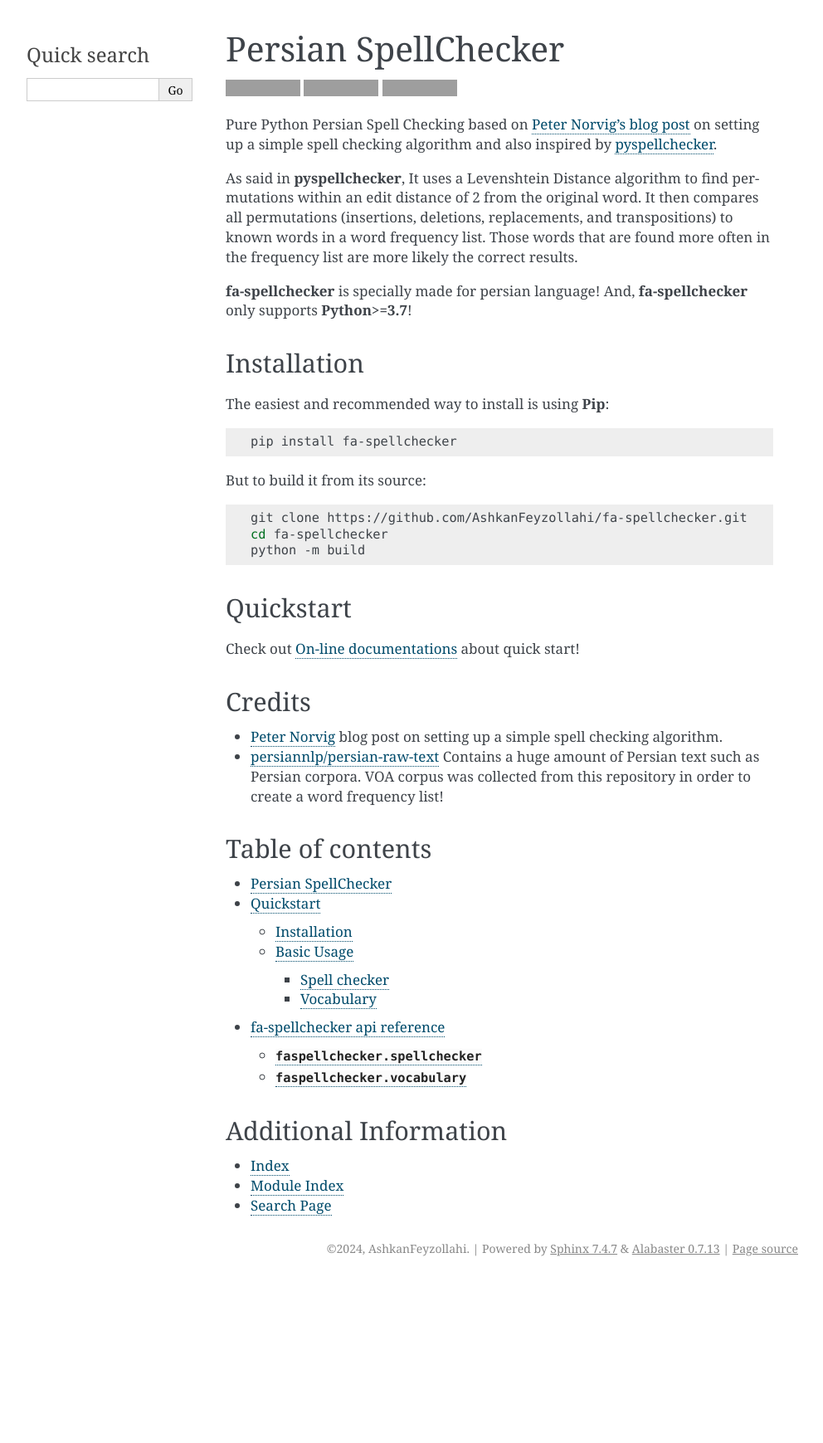
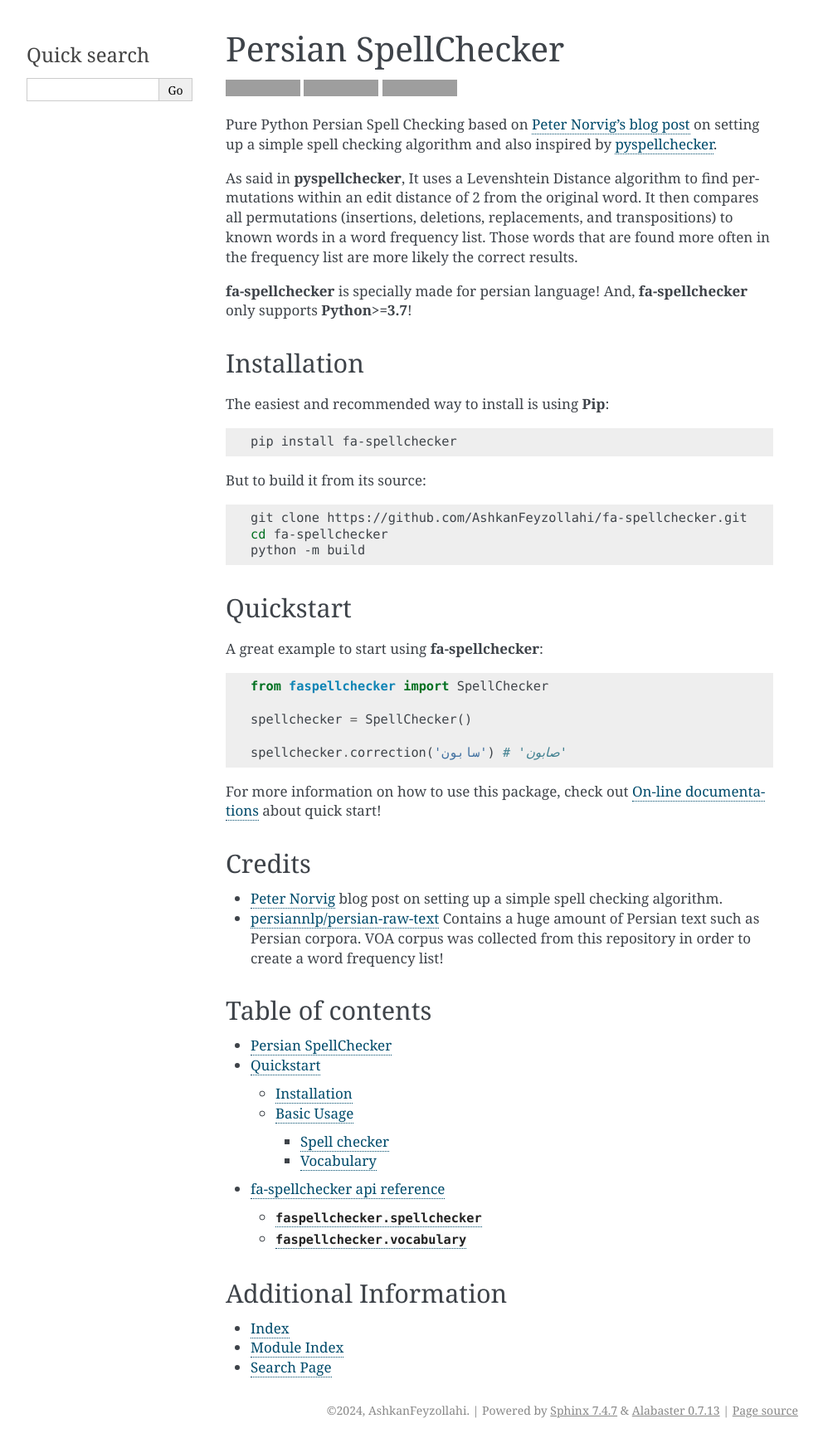
Before and after one commit to AshkanFeyzollahi/fa-spellchecker, a Sphinx documentation site: the page built from docs/source/index.rst, in a window 1280 px wide. Shown: the whole page at 83% size, without its empty margins (148-1140 px from the left). Built offline with Sphinx 7.4.7, drawn with Linux system fonts in a browser that asks for light colours; before the commit the page ends 1544 px from its top, so only the background shows below that; grey boxes are pictures that could not be loaded.

Commit message:
Update docs/source/quickstart.rst & README.md

```diff
--- a/README.rst
+++ b/README.rst
@@ -38,7 +38,17 @@
 Quickstart
 -------------------------------------------------------------------------------
 
-Check out `On-line documentations <https://fa-spellchecker.readthedocs.io/en/latest/>`__ about quick start!
+A great example to start using **fa-spellchecker**:
+
+.. code:: python
+
+    from faspellchecker import SpellChecker
+
+    spellchecker = SpellChecker()
+
+    spellchecker.correction('سابون') # 'صابون'
+
+For more information on how to use this package, check out `On-line documentations <https://fa-spellchecker.readthedocs.io/en/latest/>`__ about quick start!
 
 Credits
 -------------------------------------------------------------------------------
--- a/docs/source/quickstart.rst
+++ b/docs/source/quickstart.rst
@@ -48,7 +48,7 @@
     spellchecker.known(['صابون', 'سابون']) # {'صابون'}
 
     # find those words from a list of words that are not found in the vocabulary
-    spellchecker.known(['صابون', 'سابون']) # {'سابون'}
+    spellchecker.unknown(['صابون', 'سابون']) # {'سابون'}
 
 Once a word is identified as misspelled, you can find the likeliest replacement:
 
```
